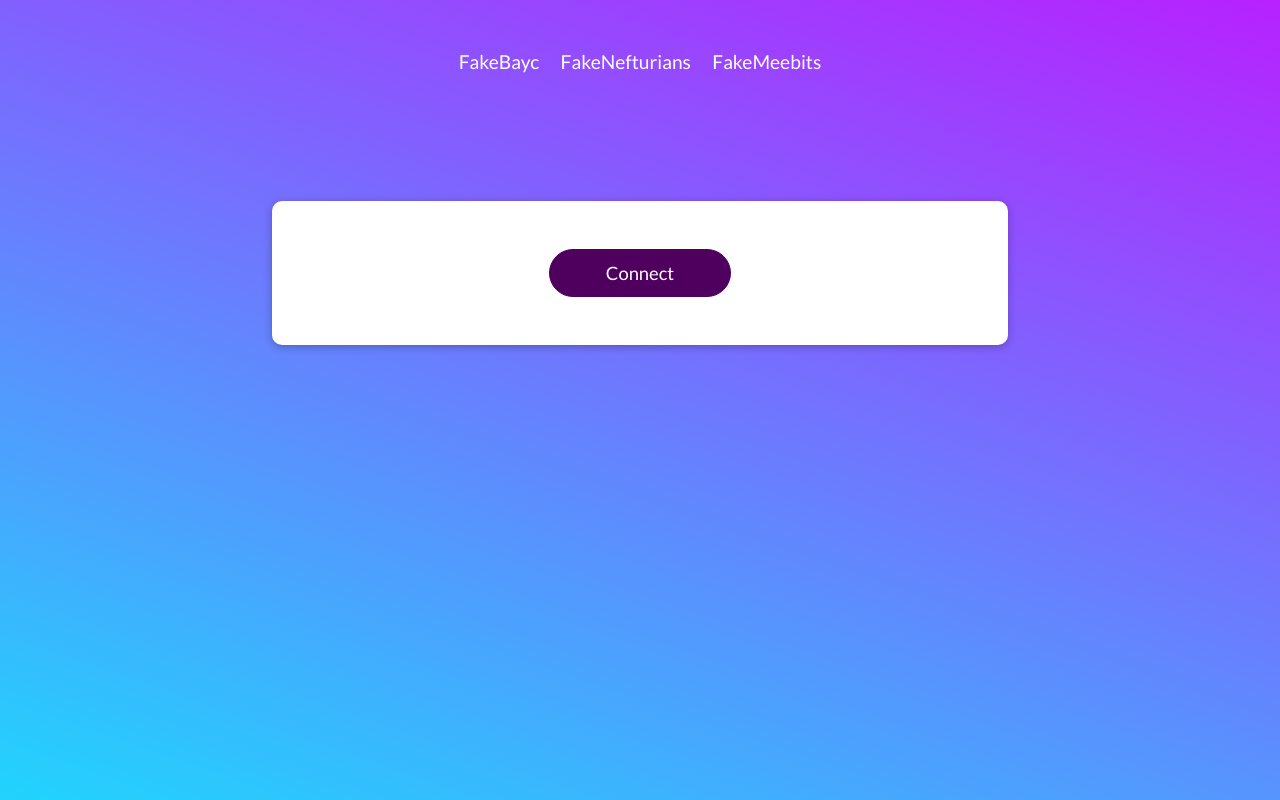
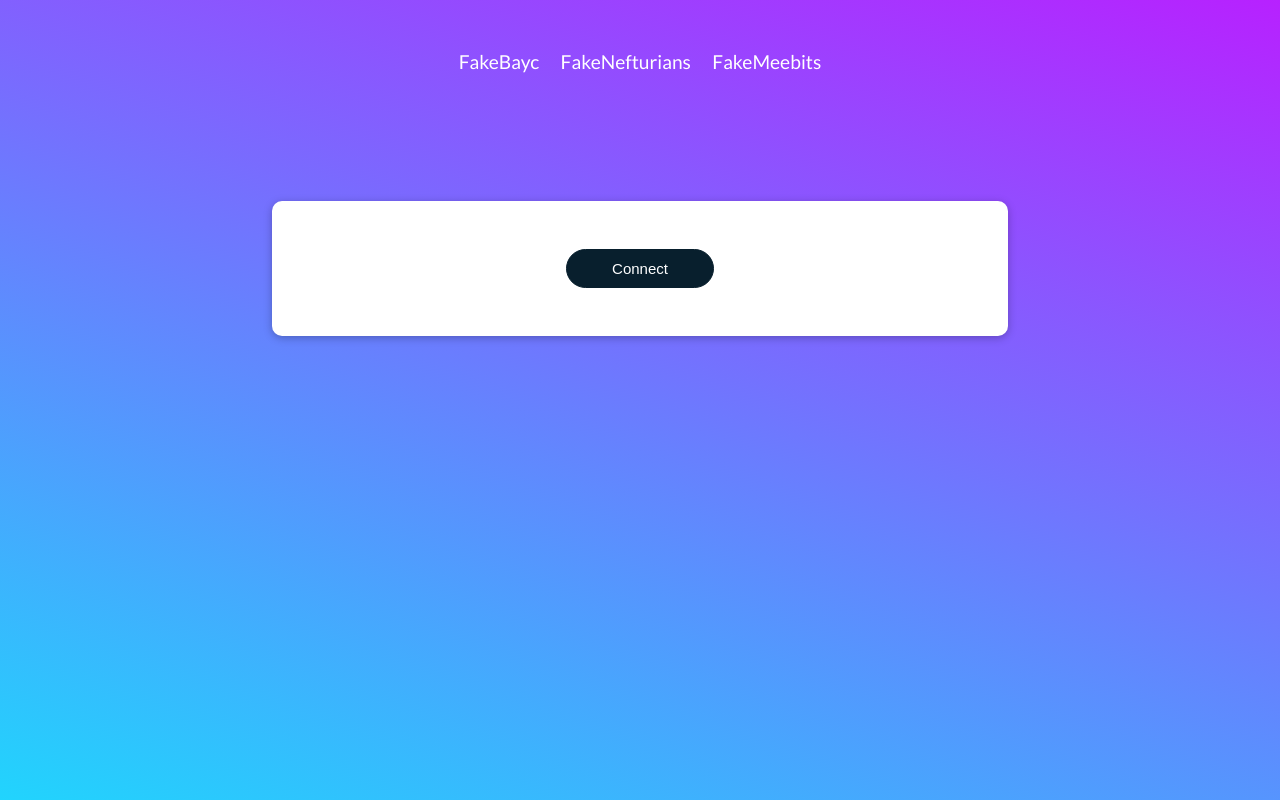
Before and after one commit to lucas-kacz/ERC721_Ux, a React (Create React App) app in the folder my_app/: page / in a window 1280 px wide. Built offline with nearby package versions, Linux system fonts and the light colour scheme; what web3 would draw is missing.

Commit message:
Update CSS

```diff
--- a/my_app/src/components/pages/FakeBayc/FakeBayc.js
+++ b/my_app/src/components/pages/FakeBayc/FakeBayc.js
@@ -6,7 +6,6 @@ function FakeBayc() {
 
   const [minted, setMinted] = useState(false);
   const [balance, setBalance] = useState(0);
-  const [URI, setURI] = useState("");
 
   const claimAToken = () => {
     mintToken()
--- a/my_app/src/components/pages/FakeBayc/TokenId/FakeBaycTokenId1.js
+++ b/my_app/src/components/pages/FakeBayc/TokenId/FakeBaycTokenId1.js
@@ -73,8 +73,8 @@ function FakeBaycTokenId1(){
             }
 
             <nav className="navigation">
-                <span><button onClick={() => goToLeft()}>Gauche</button></span>
-                <span><button onClick={() => goToRight()}>Droite</button></span>
+                <span><button onClick={() => goToLeft()}>Go left</button></span>
+                <span><button onClick={() => goToRight()}>Go right</button></span>
             </nav>
 
 
--- a/my_app/src/components/pages/FakeNefturians/FakeNefturianUserAddress/FakeNefturiansUserAddress.js
+++ b/my_app/src/components/pages/FakeNefturians/FakeNefturianUserAddress/FakeNefturiansUserAddress.js
@@ -1,6 +1,6 @@
 import { use } from "chai";
 import { useEffect, useState} from "react";
-import { useParams } from "react-router-dom";
+import { useParams, Link } from "react-router-dom";
 import Web3 from "web3";
 import fakeNefturians from "../../../../ContractsAbi/FakeNefturians.json";
 
@@ -52,7 +52,12 @@ function FakeNefturiansUserAddress(){
 
     return(
         <div className="fake_nefturian">
-            <table>
+
+            <div className="navbar">
+                <span><Link to ="/"> Go back to Main page</Link></span>
+            </div>
+
+            <table class="table-nefturian">
                 <thead>
                     <tr>
                         <th>Name</th>
@@ -63,6 +68,7 @@ function FakeNefturiansUserAddress(){
                     {list}
                 </tbody>
             </table>
+
             <button onClick={getTokens}>Get tokens of this address</button>
         </div>
     )
--- a/my_app/src/components/pages/FakeNefturians/FakeNefturians.js
+++ b/my_app/src/components/pages/FakeNefturians/FakeNefturians.js
@@ -21,8 +21,8 @@ function FakeNefturians(){
     }
 
     async function getPrice(){
-        let prix = await contract.methods.tokenPrice().call();
-        setPrice(prix)
+        let price = await contract.methods.tokenPrice().call();
+        setPrice(price*1.00001)
         setPricetoEth(web3.utils.fromWei(String(price)));
         console.log(pricetoEth);
     }
--- a/my_app/src/components/pages/Login/Login.module.css
+++ b/my_app/src/components/pages/Login/Login.module.css
@@ -6,7 +6,7 @@
     text-align: center;
   }
 
-  .button{
+  /* .button{
     font: inherit;
     border: 1px solid #4f005f;
     background: #4f005f;
@@ -34,4 +34,23 @@
     border-color: #ccc;
     color: #666666;
     cursor: not-allowed;
+  } */
+
+  .button{
+    background-color: #081f2d;
+    border-radius: 29px;
+    border: 1px solid #081F2D;
+    color: white;
+    font-size: 15px;
+   padding: 10px 45px;
+    cursor: pointer;
+    transition: 0.3s;
   }
+
+  .button:hover{
+    background-color: white;
+    color: #081F2D;
+    border-color: #081F2D;
+    transition: 0.3s;
+
+  }
--- a/my_app/src/components/pages/Main/Main.js
+++ b/my_app/src/components/pages/Main/Main.js
@@ -16,7 +16,6 @@ export const Main = (props) => {
   const [currentAccount, setCurrentAccount] = useState(null);
   const [chainId, setChainId] = useState("");
   const [lastBlockNumber, setBlockNumber] = useState("");
-  const [wrongNetwork, setWrongNetwork] = useState();
 
   //const [minted, setMinted] = useState(false);
 
--- a/my_app/src/components/pages/Wrong Network/Wrong_network.module.css
+++ b/my_app/src/components/pages/Wrong Network/Wrong_network.module.css
@@ -4,4 +4,5 @@
     padding: 3rem;
     margin: 2rem auto;
     text-align: center;
+    color: black;
   }
--- a/my_app/src/index.css
+++ b/my_app/src/index.css
@@ -129,6 +129,12 @@ input:hover {
   position: absolute;
 }
 
+.table-nefturian{
+  margin-left: auto;
+  margin-right: auto;
+  padding: 2em;
+}
+
 .info{
   padding: 10px;
 }
```
Also changed, not shown: my_app/src/components/pages/Main/Main.module.css (added).
